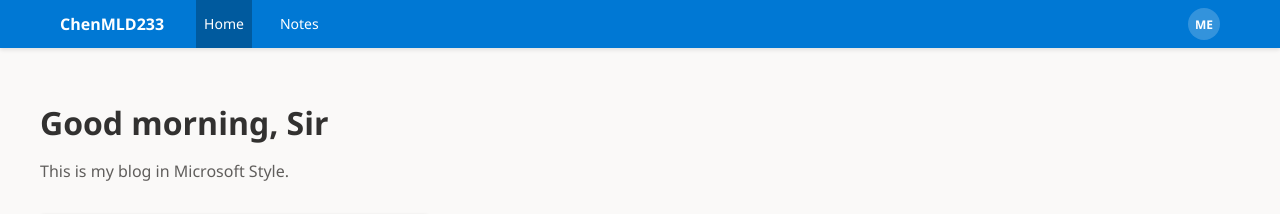
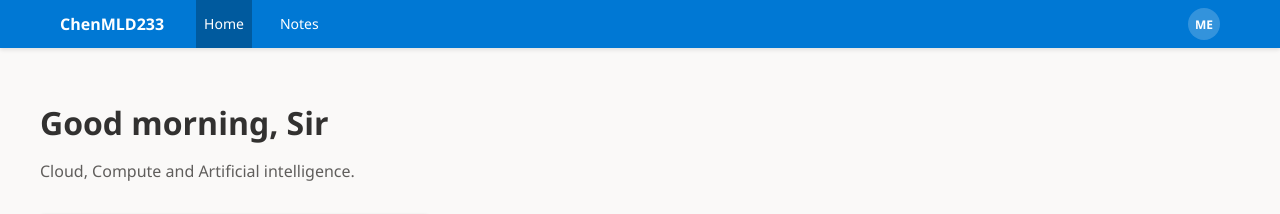
Before and after one commit to XXXppp233/myBlog, a Vue app: page / in a window 1280 px wide. Shown: the top 214 px of the page. Built offline with nearby package versions, Linux system fonts and the light colour scheme; no server answers.

Commit message:
Cloud, Compute and Artificial intelligence

```diff
--- a/src/views/HomeView.vue
+++ b/src/views/HomeView.vue
@@ -51,7 +51,7 @@ onMounted(() => {
   <div class="home-container">
     <div class="welcome-banner">
       <h1>Good morning, Sir</h1>
-      <p>This is my blog in Microsoft Style.</p>
+      <p>Cloud, Compute and Artificial intelligence.</p>
     </div>
 
     <div class="metro-grid">
```
